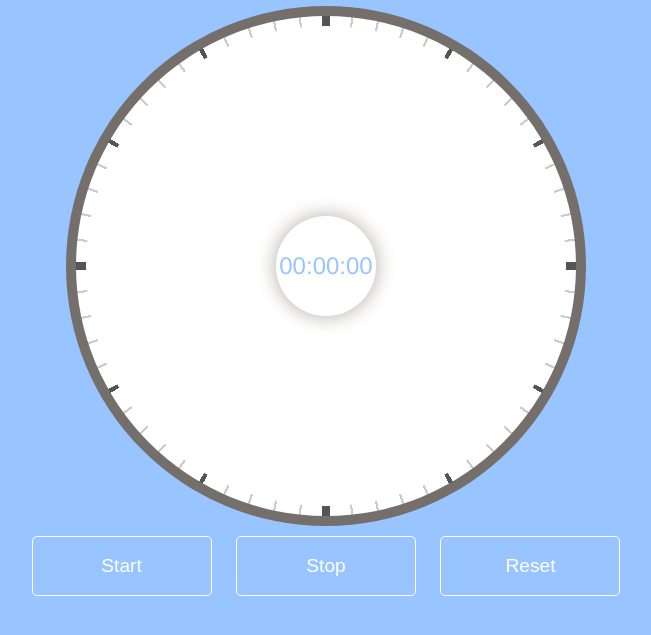
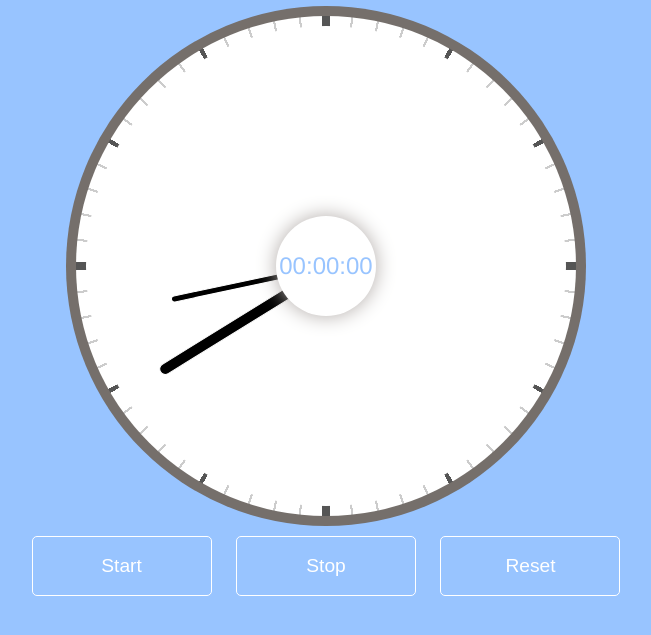
Before and after one commit to ioiodau/StopWatch, a plain HTML site: page index.html in a window 1280 px wide. Shown: the part 101-736 px from the top of the page, without its empty margins (314-965 px from the left). Drawn offline with Linux system fonts and the light colour scheme.

Commit message:
Update index.html

```diff
--- a/index.html
+++ b/index.html
@@ -14,8 +14,10 @@
         <div class="border">
             <div class="tics">
                 <div class="bg">
-                    <div class="hands min" id="min"></div>
-                    <div class="hands second" id="second"></div>
+                    <div class="h">
+                       <div class="hands min" id="min"></div>
+                        <div class="hands second" id="second"></div>
+                    </div>
                     <div class="watch">
                         <p id="time"><span id="mins">00</span>:<span id="seconds">00</span>:<span id="tens">00</span></p>
                     </div>
```
